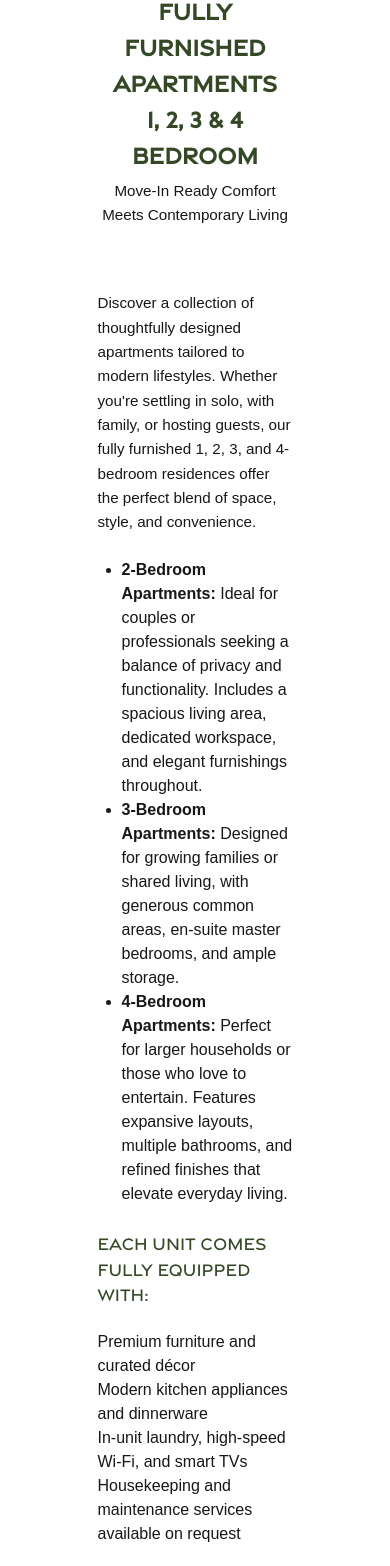
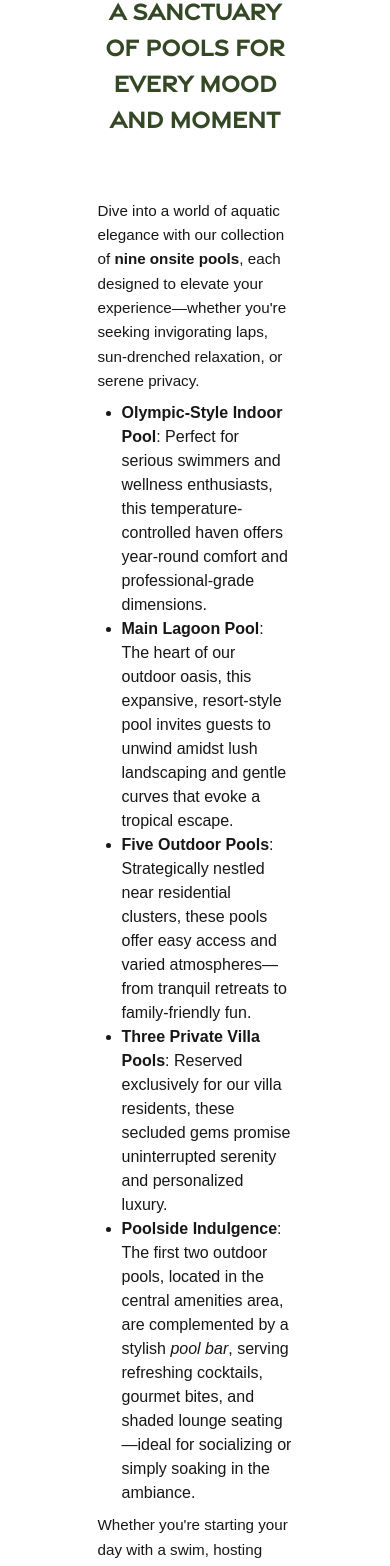
Before and after one commit to Axolotlbyte/alhada, a Next.js app: page /explore/pools in a window 390 px wide. Shown: the part 979-2545 px from the top of the page. Built offline with nearby package versions, Linux system fonts and the light colour scheme.

Commit message:
additions

```diff
--- a/app/explore/apartments/page.js
+++ b/app/explore/apartments/page.js
@@ -46,6 +46,29 @@ const responsive = {
     partialVisibilityGutter: 30,
   },
 };
+
+const services = [
+  {
+    img: "/images/services/security.png",
+    title: "Smart Lock Entry Systems",
+    desc: "Experience keyless convenience and enhanced security with our state-of-the-art smart lock systems, allowing you to access your apartment effortlessly.",
+  },
+  {
+    img: "/images/services/security.png",
+    title: "Free Wi-Fi",
+    desc: "Enjoy complimentary high-speed internet access throughout the premises, keeping you connected whether you're working or relaxing.",
+  },
+  {
+    img: "/images/services/security.png",
+    title: "Fully Furnished Apartments",
+    desc: "Move-in ready apartments with stylish furniture and modern amenities for your comfort.",
+  },
+  {
+    img: "/images/services/security.png",
+    title: "Located Nearby Pools",
+    desc: "Convenient access to pools for relaxation and exercise.",
+  },
+];
 
 export default function UnitPage() {
   const [current, setCurrent] = useState(0);
@@ -230,7 +253,7 @@ export default function UnitPage() {
         </p>
       </section>
 
-      <Services />
+      <Services data={services} />
 
       <Contact />
     </main>
--- a/app/explore/pools/page.js
+++ b/app/explore/pools/page.js
@@ -163,57 +163,56 @@ export default function UnitPage() {
         </Carousel>
       </div>
 
-      <div className="text-center py-16 w-1/2 flex flex-col gap-2 mx-auto">
-        <h3>
-          Fully Furnished Apartments <br />
-          1, 2, 3 & 4 Bedroom
-        </h3>
-        <p>Move-In Ready Comfort Meets Contemporary Living</p>
+      <div className="w-1/2 mx-auto text-center mt-16">
+        <h3>A Sanctuary of Pools for Every Mood and Moment</h3>
       </div>
 
-      <section className="w-1/2 mx-auto grid gap-6 pb-16">
+      <section className="py-16 w-1/2 flex flex-col gap-2 mx-auto">
         <p>
-          Discover a collection of thoughtfully designed apartments tailored to
-          modern lifestyles. Whether you're settling in solo, with family, or
-          hosting guests, our fully furnished 1, 2, 3, and 4-bedroom residences
-          offer the perfect blend of space, style, and convenience.
+          Dive into a world of aquatic elegance with our collection of{" "}
+          <strong>nine onsite pools</strong>, each designed to elevate your
+          experience—whether you're seeking invigorating laps, sun-drenched
+          relaxation, or serene privacy.
         </p>
 
         <ul className="list-disc pl-6">
           <li>
-            <strong>2-Bedroom Apartments:</strong> Ideal for couples or
-            professionals seeking a balance of privacy and functionality.
-            Includes a spacious living area, dedicated workspace, and elegant
-            furnishings throughout.
+            <strong>Olympic-Style Indoor Pool</strong>: Perfect for serious
+            swimmers and wellness enthusiasts, this temperature-controlled haven
+            offers year-round comfort and professional-grade dimensions.
           </li>
           <li>
-            <strong>3-Bedroom Apartments:</strong> Designed for growing families
-            or shared living, with generous common areas, en-suite master
-            bedrooms, and ample storage.
+            <strong>Main Lagoon Pool</strong>: The heart of our outdoor oasis,
+            this expansive, resort-style pool invites guests to unwind amidst
+            lush landscaping and gentle curves that evoke a tropical escape.
           </li>
           <li>
-            <strong>4-Bedroom Apartments:</strong> Perfect for larger households
-            or those who love to entertain. Features expansive layouts, multiple
-            bathrooms, and refined finishes that elevate everyday living.
+            <strong>Five Outdoor Pools</strong>: Strategically nestled near
+            residential clusters, these pools offer easy access and varied
+            atmospheres—from tranquil retreats to family-friendly fun.
+          </li>
+          <li>
+            <strong>Three Private Villa Pools</strong>: Reserved exclusively for
+            our villa residents, these secluded gems promise uninterrupted
+            serenity and personalized luxury.
+          </li>
+          <li>
+            <strong>Poolside Indulgence</strong>: The first two outdoor pools,
+            located in the central amenities area, are complemented by a stylish{" "}
+            <em>pool bar</em>, serving refreshing cocktails, gourmet bites, and
+            shaded lounge seating—ideal for socializing or simply soaking in the
+            ambiance.
           </li>
         </ul>
 
-        <h5>Each unit comes fully equipped with:</h5>
-        <ul>
-          <li>Premium furniture and curated décor</li>
-          <li>Modern kitchen appliances and dinnerware</li>
-          <li>In-unit laundry, high-speed Wi-Fi, and smart TVs</li>
-          <li>Housekeeping and maintenance services available on request</li>
-        </ul>
-
         <p>
-          Whether you're here for a short stay or long-term comfort, our
-          apartments are ready to welcome you home — no setup, no stress, just
-          seamless living.
+          Whether you're starting your day with a swim, hosting sunset
+          gatherings, or escaping into quiet reflection, our poolscape is
+          crafted to meet every desire with grace and sophistication.
         </p>
       </section>
 
-      <Services />
+      <Services data={[]} />
 
       <Contact />
     </main>
--- a/app/explore/villas/page.js
+++ b/app/explore/villas/page.js
@@ -46,6 +46,29 @@ const responsive = {
     partialVisibilityGutter: 30,
   },
 };
+
+const services = [
+  {
+    img: "/images/services/security.png",
+    title: "Smart Lock Entry Systems",
+    desc: "Experience keyless convenience and enhanced security with our state-of-the-art smart lock systems, allowing you to access your apartment effortlessly.",
+  },
+  {
+    img: "/images/services/security.png",
+    title: "Free Wi-Fi",
+    desc: "Enjoy complimentary high-speed internet access throughout the premises, keeping you connected whether you're working or relaxing.",
+  },
+  {
+    img: "/images/services/security.png",
+    title: "Fully Furnished Apartments",
+    desc: "Move-in ready apartments with stylish furniture and modern amenities for your comfort.",
+  },
+  {
+    img: "/images/services/security.png",
+    title: "Located Nearby Pools",
+    desc: "Convenient access to pools for relaxation and exercise.",
+  },
+];
 
 export default function UnitPage() {
   const [current, setCurrent] = useState(0);
@@ -230,7 +253,7 @@ export default function UnitPage() {
         </p>
       </section>
 
-      <Services />
+      <Services data={services} />
 
       <Contact />
     </main>
--- a/app/page.js
+++ b/app/page.js
@@ -34,6 +34,34 @@ export default function Home() {
     };
   }, []);
 
+  const services = [
+    {
+      img: "/images/services/security.png",
+      title: "24/7 Security",
+      desc: "Feel safe around the clock with gated access, surveillance, and trained security personnel dedicated to your peace of mind.",
+    },
+    {
+      img: "/images/services/laundry.png",
+      title: "Laundry Services",
+      desc: "Convenient on-site laundry facilities to keep your clothes fresh and clean without leaving the premises.",
+    },
+    {
+      img: "/images/services/grocery.png",
+      title: "On-site Grocery Store",
+      desc: "Access to a well-stocked grocery store right where you live, making shopping easy and convenient.",
+    },
+    {
+      img: "/images/services/parking.png",
+      title: "Secure Parking",
+      desc: "Safe and convenient parking options available for residents, ensuring your vehicle is protected at Wadi al Hada",
+    },
+    {
+      img: "/images/services/barber.png",
+      title: "Hair dressing",
+      desc: "Professional hairdressing services available on-site, ensuring you always look your best.",
+    },
+  ];
+
   return (
     <div className="font-[family-name:var(--font-outfit)] w-full bg-white">
       <Header home />
@@ -41,14 +69,8 @@ export default function Home() {
         <Hero />
         <Welcome />
         <Housing />
-        {/* <Pools />
-        <Gym />
-        <Dining />
-        <Games />
-        <Services /> */}
-
         <Village />
-        <Services />
+        <Services data={services} />
         <Contact />
 
         {scrollY > 800 ? (
--- a/components/home/Contact.jsx
+++ b/components/home/Contact.jsx
@@ -17,7 +17,7 @@ const Contact = () => {
     <section
       id="contact"
       style={{ backgroundImage: `url(${contactImg.src})` }}
-      className="w-full bg-cover h-screen flex items-center justify-center"
+      className="w-full bg-cover h-fit py-8 md:py-16 flex items-center justify-center"
     >
       <div className="flex flex-col p-4 gap-8 items-center justify-center bg-white/70 backdrop-blur-xl rounded-sm bg-opacity-60 text-center h-fit w-11/12 md:w-1/2 bg-opacity-20">
         <h2 className=" text-white font-bold">Contact Us</h2>
--- a/components/home/Services.jsx
+++ b/components/home/Services.jsx
@@ -26,35 +26,9 @@ const ServiceCard = ({ reverse, img, title, desc }) => {
   );
 };
 
-const data = [
-  {
-    img: "/images/services/security.png",
-    title: "24/7 Security",
-    desc: "Feel safe around the clock with gated access, surveillance, and trained security personnel dedicated to your peace of mind.",
-  },
-  {
-    img: "/images/services/laundry.png",
-    title: "Laundry Services",
-    desc: "Convenient on-site laundry facilities to keep your clothes fresh and clean without leaving the premises.",
-  },
-  {
-    img: "/images/services/grocery.png",
-    title: "On-site Grocery Store",
-    desc: "Access to a well-stocked grocery store right where you live, making shopping easy and convenient.",
-  },
-  {
-    img: "/images/services/parking.png",
-    title: "Secure Parking",
-    desc: "Safe and convenient parking options available for residents, ensuring your vehicle is protected at Wadi al Hada",
-  },
-  {
-    img: "/images/services/barber.png",
-    title: "Hair dressing",
-    desc: "Professional hairdressing services available on-site, ensuring you always look your best.",
-  },
-];
 
-const Services = ({data0}) => {
+
+const Services = ({data}) => {
   return (
     <section id={"services"} className="py-13 w-full flex flex-col gap-4">
       <div className="w-11/12 mx-auto">
```
Also changed, not shown: app/explore/amenities/page.js (+39 -2 lines), components/Header.jsx (+26 -10 lines).
